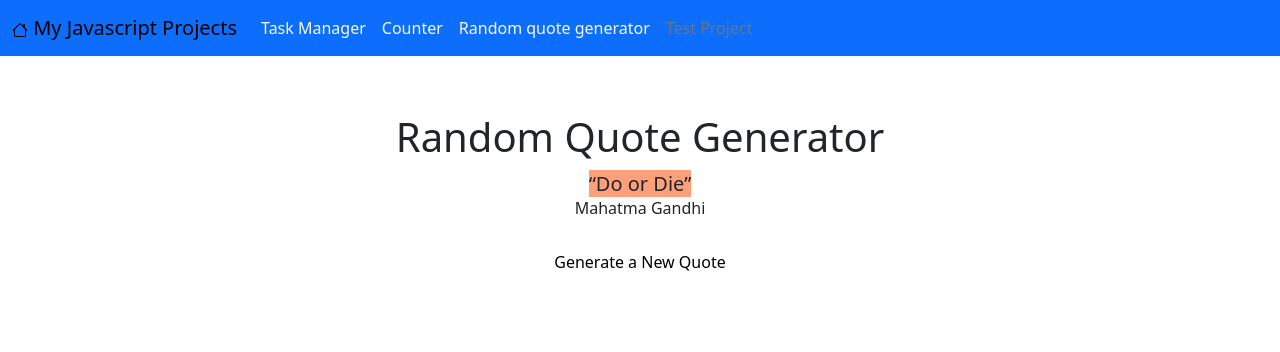
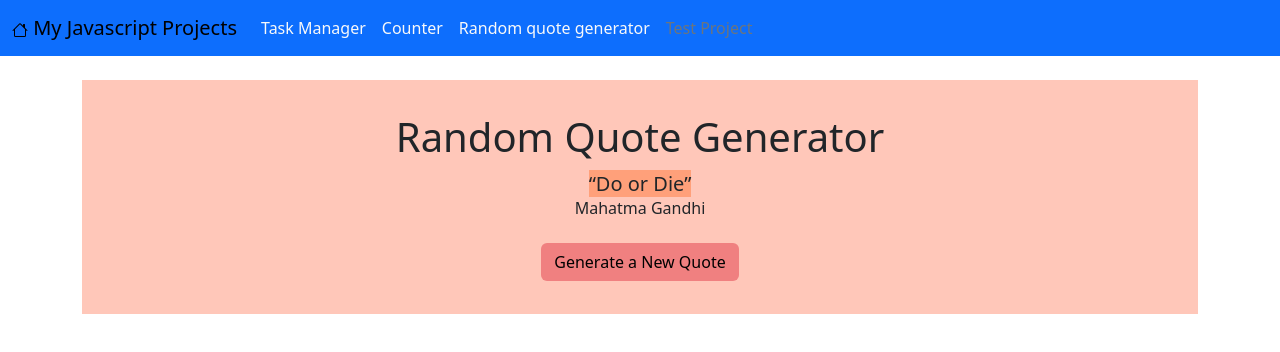
Before and after one commit to sakil2000/Javascript-web-project-Landing-Page, a plain HTML site: page index.html in a window 1280 px wide. Both pictures are taken after a click on the link "Random quote generator". Drawn offline with nearby package versions, Linux system fonts and the light colour scheme.

Commit message:
css added

```diff
--- a/webcss.css
+++ b/webcss.css
@@ -23,7 +23,9 @@
     min-width: 250px; /* Prevents shrinking */
     flex: 0 0 auto;
 }
-
-/* #navbar{
-    background-color: #e3f2fd;
-} */
+#quotediv{
+    background-color: rgb(255, 199, 185);
+}
+#quoteGeneratorBtn{
+    background-color: lightcoral;
+}
```
